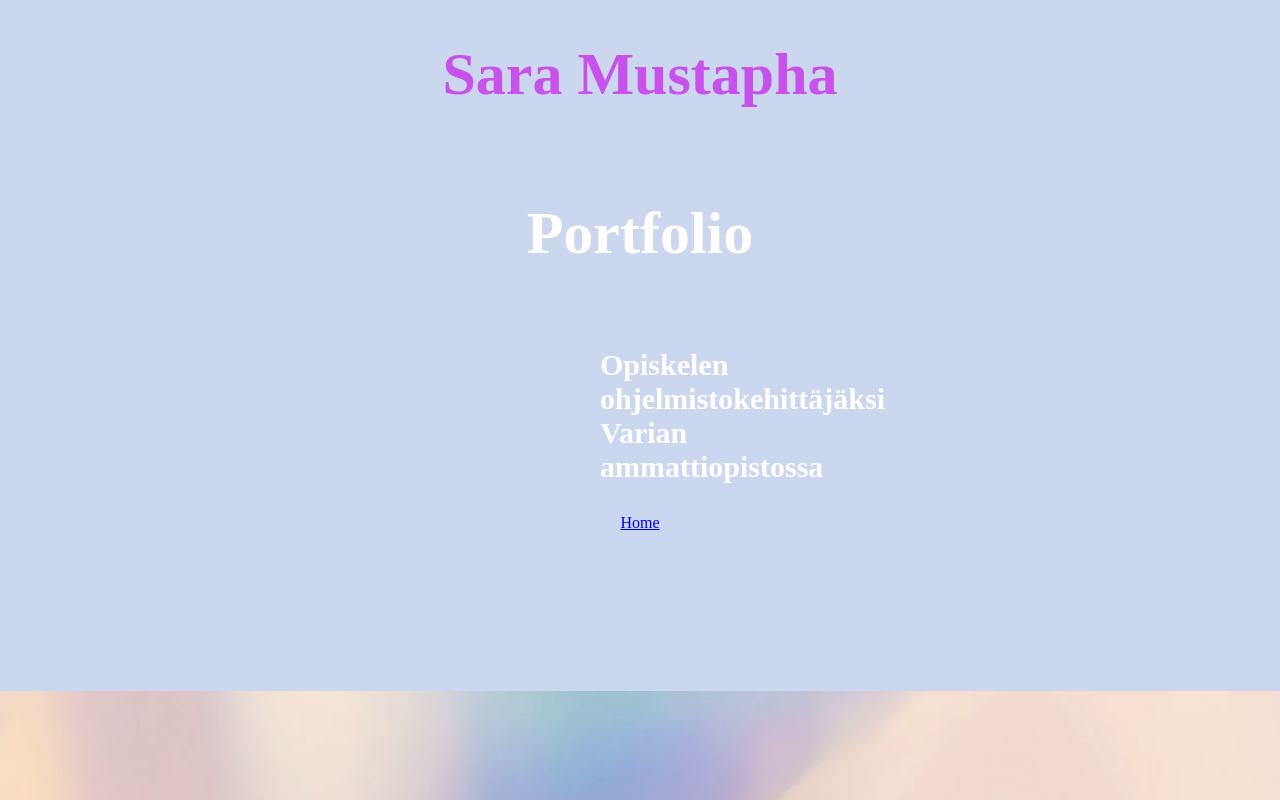
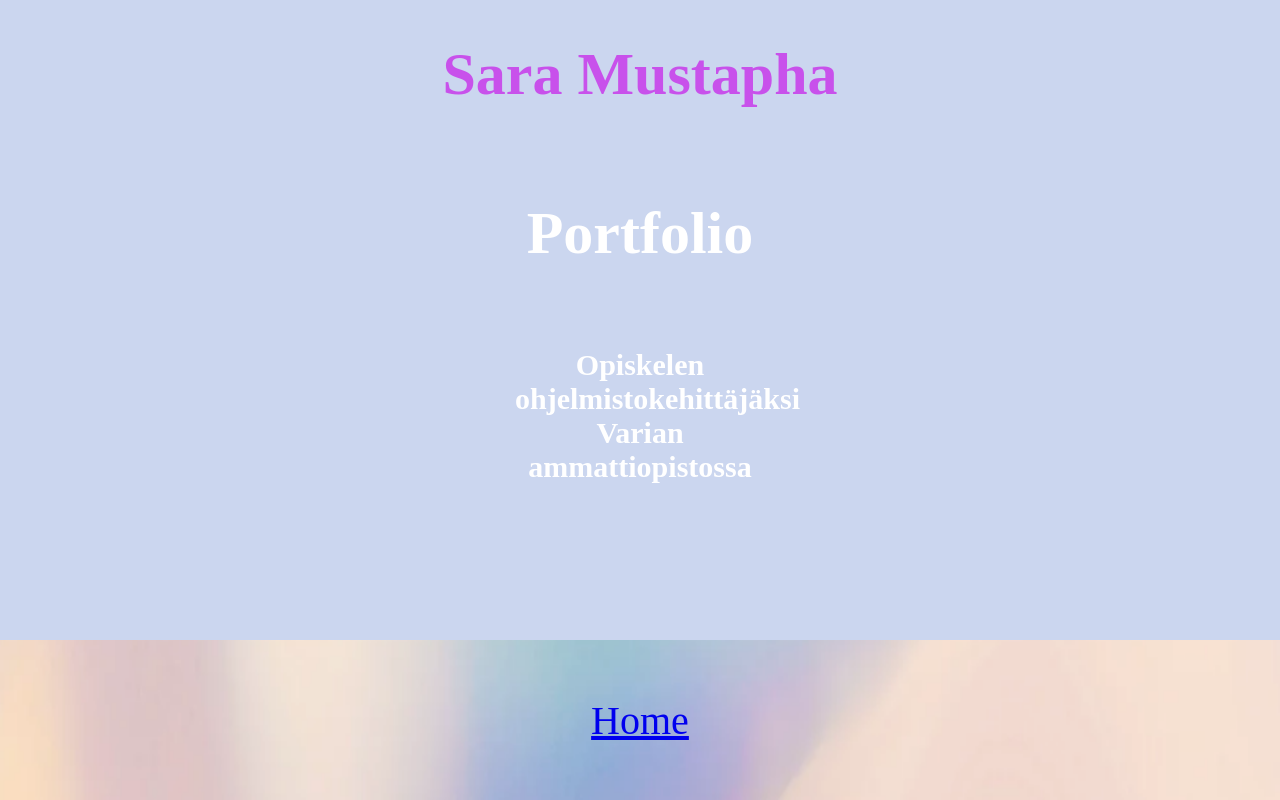
Before and after one commit to SsaraM/portfolio, a React (Create React App) app: page / in a window 1280 px wide. Built offline with nearby package versions, Linux system fonts and the light colour scheme.

Commit message:
main ja header jako kahtia

```diff
--- a/src/app.module.scss
+++ b/src/app.module.scss
@@ -1,3 +1,3 @@
 .container {
-
+    height: 80%;
 }
--- a/src/components/navbar/navbar.module.scss
+++ b/src/components/navbar/navbar.module.scss
@@ -1,6 +1,6 @@
-
-
 .container {
     display: flex;
     justify-content: center;
+    align-items: center;
+    font-size: 40px;
 }
--- a/src/components/portfolioSara/etusivu.module.scss
+++ b/src/components/portfolioSara/etusivu.module.scss
@@ -2,6 +2,13 @@
 
     display: flex;
     flex-direction: column;
+
+}
+
+.container .text {
+    display: flex;
+    align-items: center;
+    justify-content: center;
 
 }
 
@@ -25,6 +32,7 @@ h3 {
     font-size: 30px;
     text-align: center;
     color: white;
-    margin: 30px 600px;
+    // margin: 30px 600px;
+    width: 250px;
 
 }
--- a/src/components/portfolioSara/etusivu.tsx
+++ b/src/components/portfolioSara/etusivu.tsx
@@ -10,7 +10,9 @@ const Etusivu: React.FC<EtusivuProps> = () => {
     <div className= {styles.container}>
       <h1> Sara Mustapha</h1>
       <h2> Portfolio </h2>
+      <div className= {styles.text}>
       <h3> Opiskelen ohjelmistokehittäjäksi Varian ammattiopistossa</h3>
+      </div>
     </div>
   )
 }
--- a/src/index.module.scss
+++ b/src/index.module.scss
@@ -3,12 +3,20 @@ body {
     padding: 0;
     height: 100vh;
     width: 100vw;
+}
 
-    background: #cbd6ef;
+main {
+
+    height: 80vh;
+    background-color: #cbd6ef;
+}
+
+header {
+    height: 20vh;
     background-image: url('./images/pastelli.png');
     background-repeat: no-repeat;
-    background-position: bottom;
-    background-size: contain;
-
-
+    background-size: 100vw 20vh;
+    display: flex;
+    align-items: center;
+    justify-content: center;
 }
--- a/src/index.tsx
+++ b/src/index.tsx
@@ -17,12 +17,16 @@ const root = ReactDOM.createRoot(
 root.render(
   <React.StrictMode>
     <BrowserRouter>
-      <Routes>
-        <Route path='/' element={<App />} />
-        {/* <Route path='/example' element={<SomeExampleComponent />} />
+      <main>
+        <Routes>
+          <Route path='/' element={<App />} />
+          {/* <Route path='/example' element={<SomeExampleComponent />} />
         <Route path='/first' element={<MyFirstComponent />} /> */}
-      </Routes>
-      <Navbar />
+        </Routes>
+      </main>
+      <header>
+        <Navbar />
+      </header>
     </BrowserRouter>
   </React.StrictMode>
 )
```
